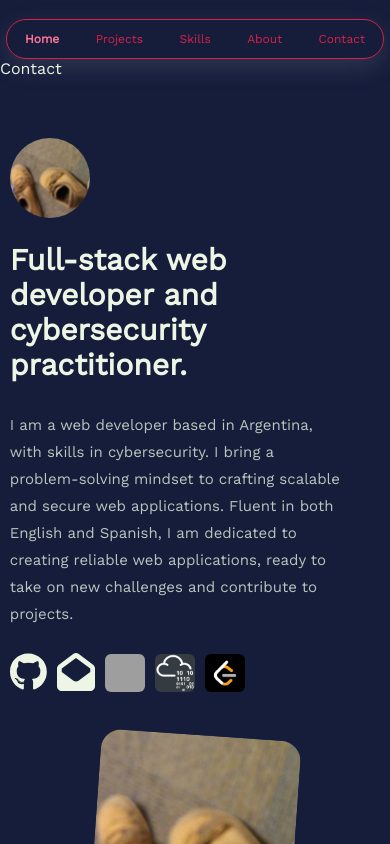
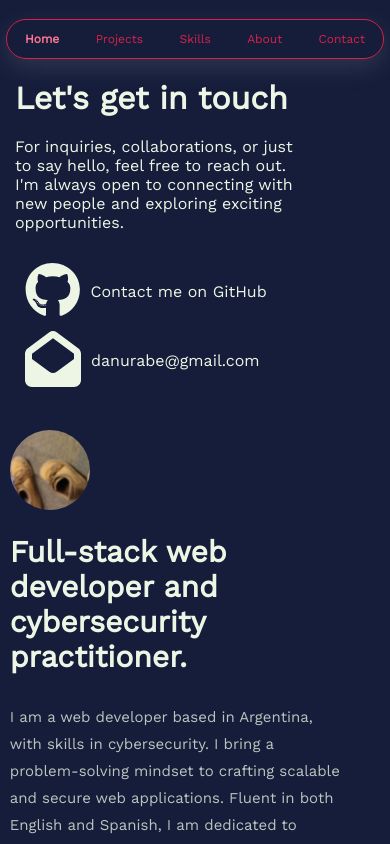
Before and after one commit to Jbdanura/Portfolio, a React (Create React App) app in the folder front/: page /contact in a window 390 px wide. Shown: the top 844 px of the page. Built offline with nearby package versions, Linux system fonts and the light colour scheme; grey boxes are pictures that could not be loaded.

Commit message:
contact page

```diff
--- a/front/src/About.js
+++ b/front/src/About.js
@@ -40,10 +40,10 @@ const About = () => {
       <div className="certificates">
       <h3>My certificates &gt;</h3>
         <div className='certificates-container'>
-          <a href="https://studies.cs.helsinki.fi/stats/api/certificate/fullstackopen/en/3e69ddfaf1d7687096c149631706fd46"><img src="https://studies.cs.helsinki.fi/stats/api/certificate/fullstackopen/en/3e69ddfaf1d7687096c149631706fd46"/></a>
-          <a href="https://studies.cs.helsinki.fi/stats/api/certificate/fs-psql/en/aa058d2c5779d20738fd9ca0496075ad"><img src="https://studies.cs.helsinki.fi/stats/api/certificate/fs-psql/en/aa058d2c5779d20738fd9ca0496075ad"/></a>
-          <a href="https://app.cybrary.it/courses/api/certificate/CC-0dde3957-313c-4c65-987c-4b13499dc615/view"><img src={certI}/></a>
-          <a href="https://elearning.securityblue.team/home/certificate/478566829"><img src={certII}/></a>
+          <a href="https://studies.cs.helsinki.fi/stats/api/certificate/fullstackopen/en/3e69ddfaf1d7687096c149631706fd46" target="_blank"><img src="https://studies.cs.helsinki.fi/stats/api/certificate/fullstackopen/en/3e69ddfaf1d7687096c149631706fd46"/></a>
+          <a href="https://studies.cs.helsinki.fi/stats/api/certificate/fs-psql/en/aa058d2c5779d20738fd9ca0496075ad" target="_blank"><img src="https://studies.cs.helsinki.fi/stats/api/certificate/fs-psql/en/aa058d2c5779d20738fd9ca0496075ad"/></a>
+          <a href="https://app.cybrary.it/courses/api/certificate/CC-0dde3957-313c-4c65-987c-4b13499dc615/view" target="_blank"><img src={certI}/></a>
+          <a href="https://elearning.securityblue.team/home/certificate/478566829" target="_blank"><img src={certII}/></a>
         </div>
       </div>
     </div>
--- a/front/src/Contact.css
+++ b/front/src/Contact.css
@@ -3,4 +3,35 @@
 }
 .contact-active{
     transition: 1s;
+    margin: 5px;
+    margin-top: 50px;
 }
+.contact-active p{
+    margin-top: 20px;
+    width: 80%;
+}
+.contact-container svg{
+    transform: scale(3.5);
+    margin-top: 50px;
+    margin-left: 30px;
+}
+.contact-container{
+    display: flex;
+    flex-direction: column;
+}
+.contact-container p{
+    margin-left: 50px;
+    margin-top: 50px;
+}
+.contact-container a{
+    display: flex;
+}
+@media screen and (max-width: 400px) {
+    .contact-active{
+        margin: 15px;
+        margin-top: 20px;
+    }
+    .contact-container p{
+        margin-left: 30px;
+    }
+}
--- a/front/src/Contact.js
+++ b/front/src/Contact.js
@@ -1,5 +1,8 @@
 import React,{useState,useEffect} from 'react'
 import "./Contact.css"
+import { FontAwesomeIcon } from '@fortawesome/react-fontawesome'
+import { faGithub } from '@fortawesome/free-brands-svg-icons'
+import { faEnvelopeOpen } from '@fortawesome/free-solid-svg-icons'
 
 const Contact = () => {
   const [show,setShow] = useState(false)
@@ -11,7 +14,16 @@ const Contact = () => {
   },[])
 
   return (
-    <div className={show ? "contact-active" : "contact"}>Contact</div>
+    <div className={show ? "contact-active" : "contact"}>
+      <h1>Let's get in touch</h1>
+      <p>For inquiries, collaborations, or just to say hello, feel free to reach out.
+        I'm always open to connecting with new people and exploring exciting opportunities. </p>
+        <div className="contact-container">
+            <a href="https://github.com/Jbdanura" target="_blank"><FontAwesomeIcon icon={faGithub} className="github-icon"/>
+            <p>Contact me on GitHub</p></a>
+            <a href="mailto:danurabe@gmail.com" target="_blank"><FontAwesomeIcon icon={faEnvelopeOpen}/><p>danurabe@gmail.com</p></a>
+        </div>
+    </div>
   )
 }
 
```
